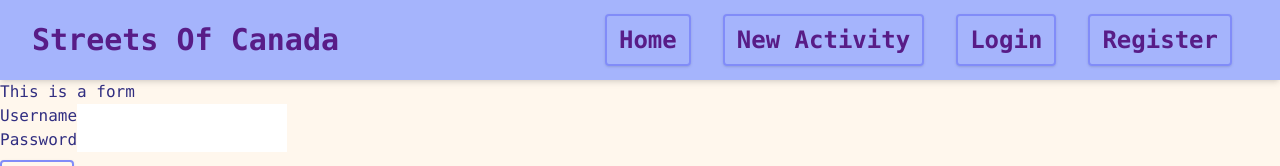
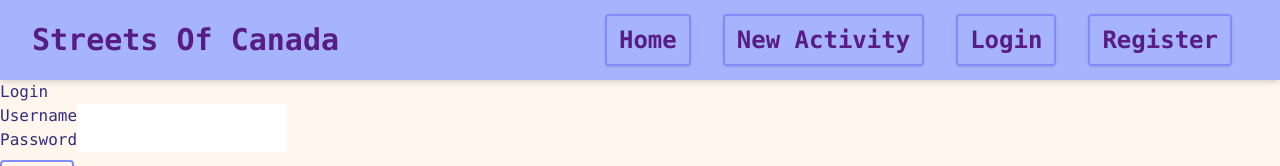
Before and after one commit to AndreiaCifoni/StreetsOfCanada, a React (Create React App) app in the folder FrontEnd/: page /login in a window 1280 px wide. Shown: the top 166 px of the page. Built offline with nearby package versions, Linux system fonts and the light colour scheme.

Commit message:
register login title

```diff
--- a/FrontEnd/src/components/users/UserForm.js
+++ b/FrontEnd/src/components/users/UserForm.js
@@ -1,9 +1,9 @@
 import React from "react";
 
-const UserForm = ({ user, setUser, onSubmitUser }) => {
+const UserForm = ({ formTitle, user, setUser, onSubmitUser }) => {
   return (
     <div>
-      <h1>This is a form</h1>
+      <h1>{formTitle}</h1>
       <form
         onSubmit={(e) => {
           e.preventDefault();
--- a/FrontEnd/src/components/users/UserLogin.js
+++ b/FrontEnd/src/components/users/UserLogin.js
@@ -4,7 +4,12 @@ import UserForm from "./UserForm";
 const UserLogin = ({ login, setLogin, onLogin }) => {
   return (
     <div>
-      <UserForm user={login} setUser={setLogin} onSubmitUser={onLogin} />
+      <UserForm
+        formTitle={"Login"}
+        user={login}
+        setUser={setLogin}
+        onSubmitUser={onLogin}
+      />
     </div>
   );
 };
--- a/FrontEnd/src/components/users/UserRegister.js
+++ b/FrontEnd/src/components/users/UserRegister.js
@@ -40,6 +40,7 @@ const UserRegister = ({ onLogin }) => {
   return (
     <div>
       <UserForm
+        formTitle={"Register"}
         user={register}
         setUser={setRegister}
         onSubmitUser={onSubmitRegister}
```
